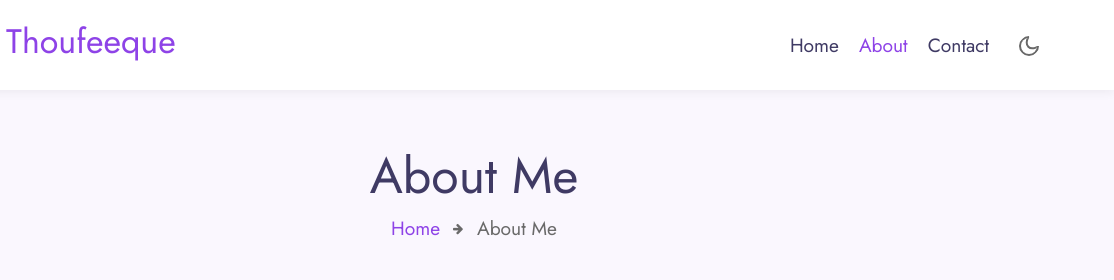
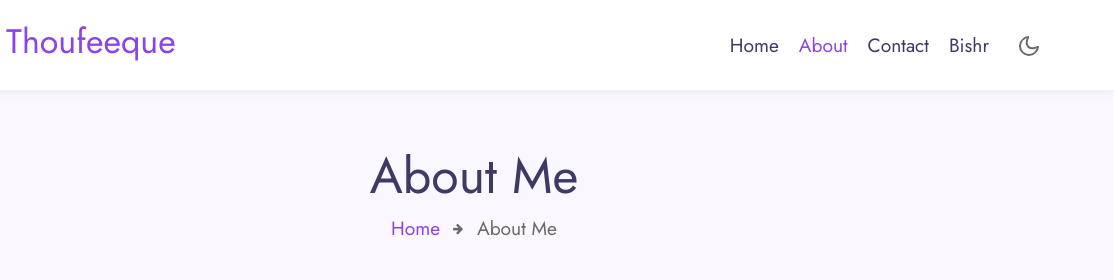
Before and after one commit to Tropicks/Thoufeeque, a plain HTML site: page about.html in a window 1280 px wide. Shown: the top 280 px of the page, 166-1280 px from the left. Drawn offline with Linux system fonts and the light colour scheme.

Commit message:
bishr add

```diff
--- a/about.html
+++ b/about.html
@@ -51,6 +51,9 @@ Author URL: http://w3layouts.com
                   <li class="nav-item @@contact__active">
                       <a class="nav-link" href="contact.html">Contact</a>
                   </li>
+                  <li class="nav-item @@contact__active">
+                    <a class="nav-link" href="bishr.html">bishr</a>
+                </li>
 
               </ul>
           </div>
```
